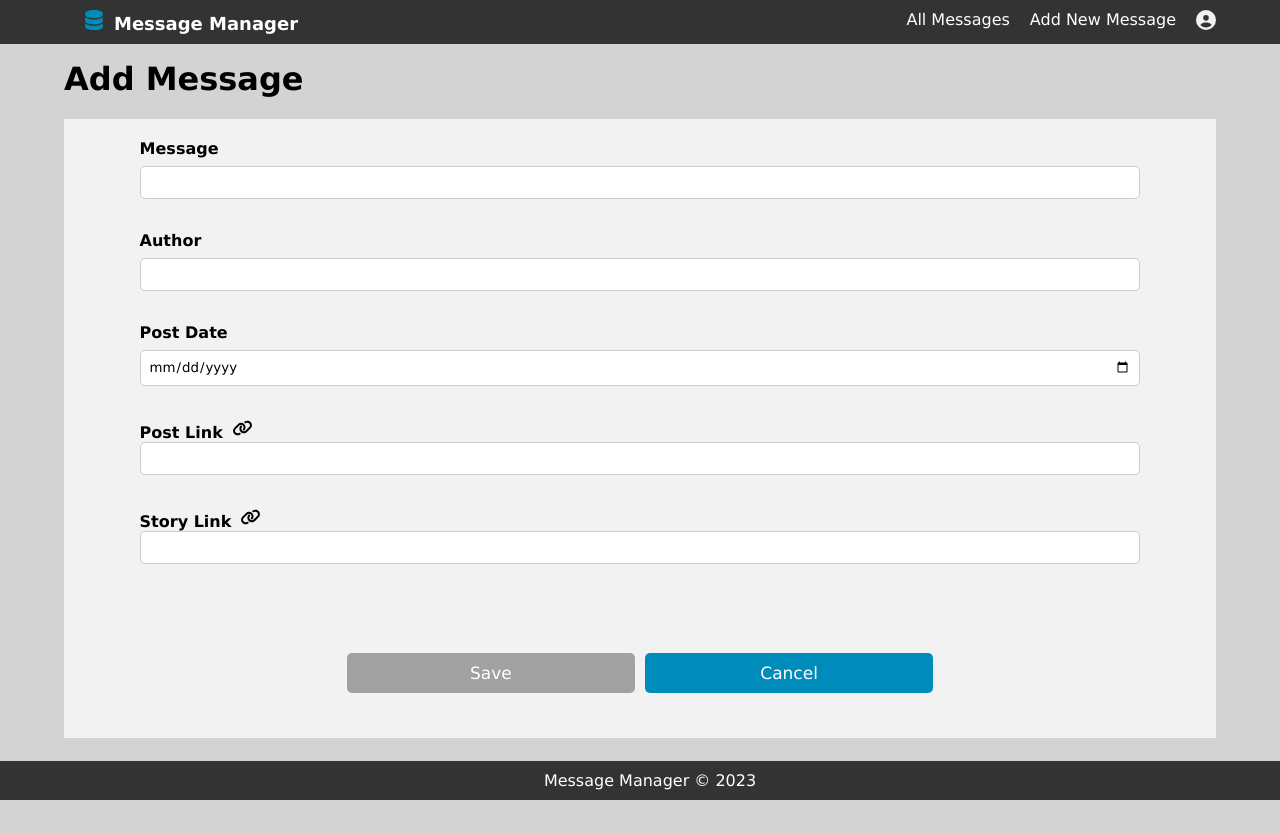
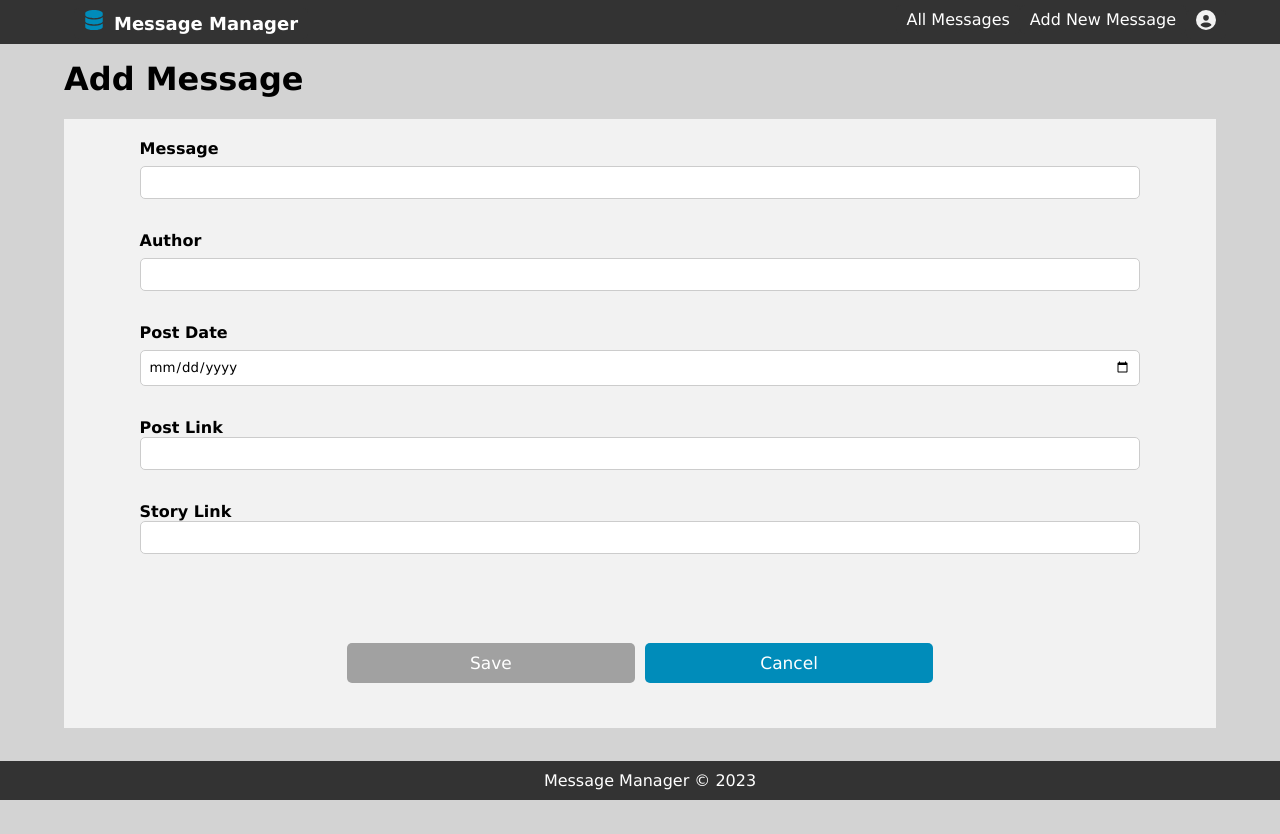
Before and after one commit to lucasmm96/message-manager2, a Next.js app: page /add-message in a window 1280 px wide. Built offline with nearby package versions, Linux system fonts and the light colour scheme.

Commit message:
show icon link jus twhen there's a link

```diff
--- a/components/ui/FormInput.js
+++ b/components/ui/FormInput.js
@@ -18,6 +18,7 @@ function FormInput(props) {
 					<label className={classes.label} htmlFor={props.name}>
 						{props.label}
 					</label>
+					{props.value && (
 						<IconLink
 							href={props.value}
 							newTab={true}
@@ -26,6 +27,7 @@ function FormInput(props) {
 							w={20}
 							h={20}
 						/>
+					)}
 				</div>
 			)}
 			{props.type !== 'url' && (
```
Lines whose indentation alone changed are shown as unchanged.
